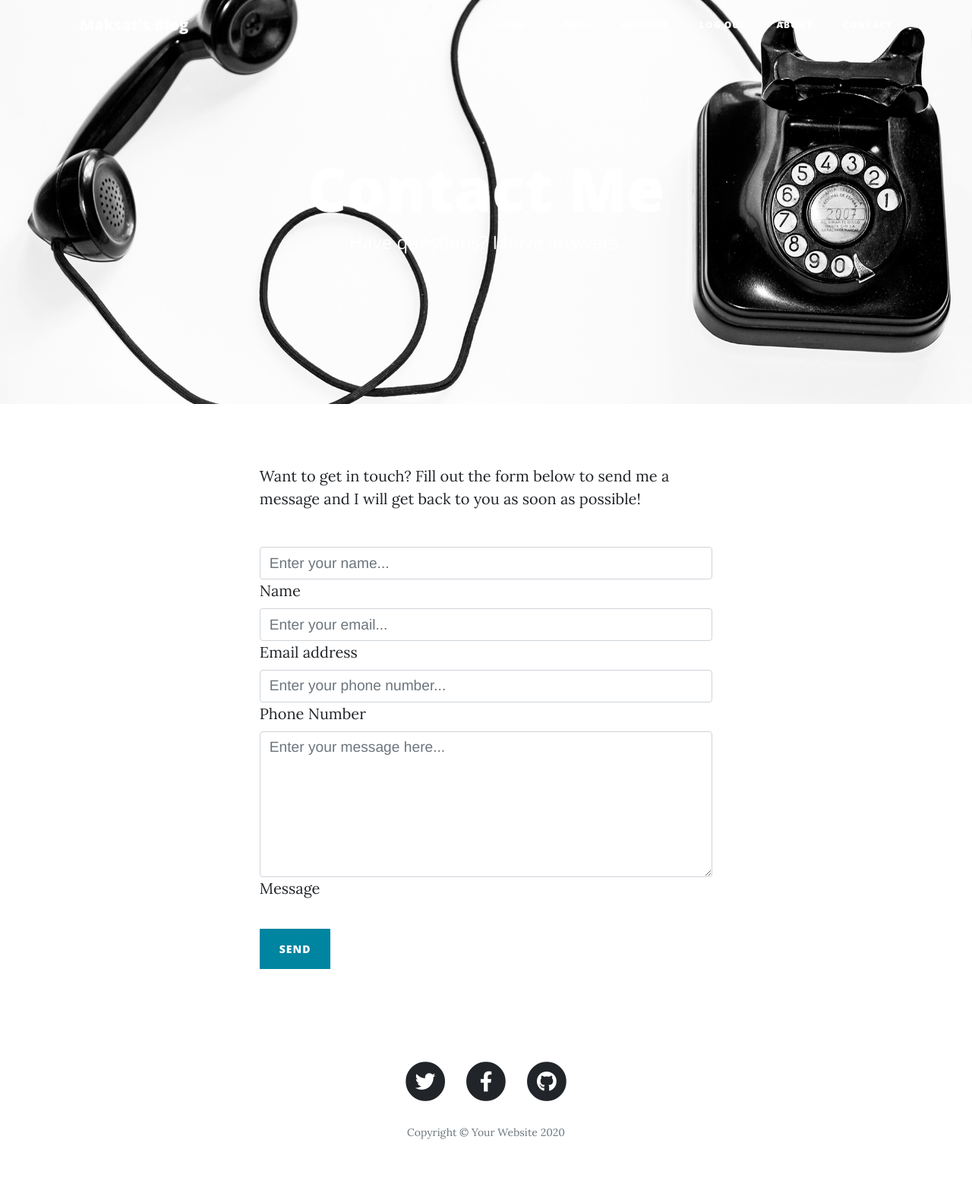
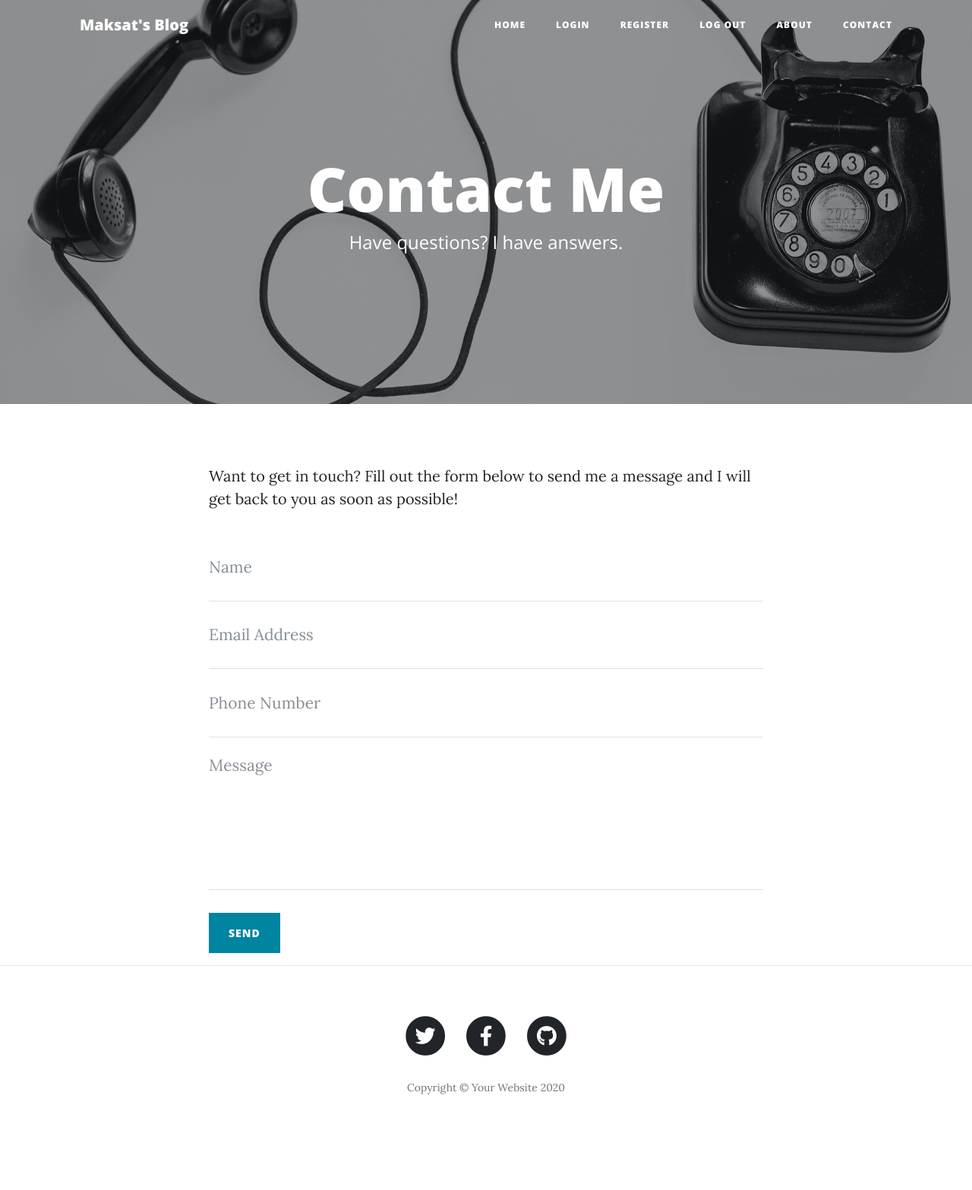
Before and after one commit to Maksat69/Blog_with_users, a Flask app: page /contact in a window 1280 px wide. Shown: the whole page at 76% size. After the commit the page ends 1441 px from the top, so only its background shows below. Run offline with Flask 3, Linux system fonts and the light colour scheme; some libraries are stand-ins or nearby versions.

Commit message:
Contact commit

```diff
--- a/templates/contact.html
+++ b/templates/contact.html
@@ -1,9 +1,11 @@
 {% include "header.html" %}
-        <!-- Page Header-->
-        <header class="masthead" style="background-image: url('static/img/contact-bg.jpg')">
-            <div class="container position-relative px-4 px-lg-5">
-                <div class="row gx-4 gx-lg-5 justify-content-center">
-                    <div class="col-md-10 col-lg-8 col-xl-7">
+
+  <!-- Page Header -->
+  <header class="masthead" style="background-image: url('{{ url_for('static', filename='img/contact-bg.jpg')}}')">
+    <div class="overlay"></div>
+    <div class="container">
+      <div class="row">
+        <div class="col-lg-8 col-md-10 mx-auto">
           <div class="page-heading">
               {% if msg_sent: %}
               <h1>Successfully sent your message</h1>
@@ -16,50 +18,52 @@
       </div>
     </div>
   </header>
-        <!-- Main Content-->
-        <main class="mb-4">
-            <div class="container px-4 px-lg-5">
-                <div class="row gx-4 gx-lg-5 justify-content-center">
-                    <div class="col-md-10 col-lg-8 col-xl-7">
+
+  <!-- Main Content -->
+  <div class="container">
+    <div class="row">
+      <div class="col-lg-8 col-md-10 mx-auto">
         <p>Want to get in touch? Fill out the form below to send me a message and I will get back to you as soon as possible!</p>
-                        <div class="my-5">
-                            <form action="/contact.html" method="post" id="contactForm" data-sb-form-api-token="API_TOKEN">
-                                <div class="form-floating">
-                                    <input name="name" class="form-control" id="name" type="text" placeholder="Enter your name..." data-sb-validations="required" />
-                                    <label for="name">Name</label>
-                                    <div class="invalid-feedback" data-sb-feedback="name:required">A name is required.</div>
-                                </div>
-                                <div class="form-floating">
-                                    <input name="email" class="form-control" id="email" type="email" placeholder="Enter your email..." data-sb-validations="required,email" />
-                                    <label for="email">Email address</label>
-                                    <div class="invalid-feedback" data-sb-feedback="email:required">An email is required.</div>
-                                    <div class="invalid-feedback" data-sb-feedback="email:email">Email is not valid.</div>
-                                </div>
-                                <div class="form-floating">
-                                    <input name="phone" class="form-control" id="phone" type="tel" placeholder="Enter your phone number..." data-sb-validations="required" />
-                                    <label for="phone">Phone Number</label>
-                                    <div class="invalid-feedback" data-sb-feedback="phone:required">A phone number is required.</div>
-                                </div>
-                                <div class="form-floating">
-                                    <textarea name="message" class="form-control" id="message" placeholder="Enter your message here..." style="height: 12rem" data-sb-validations="required"></textarea>
-                                    <label for="message">Message</label>
-                                    <div class="invalid-feedback" data-sb-feedback="message:required">A message is required.</div>
-                                </div>
-                                <br />
-                                <div class="d-none" id="submitSuccessMessage">
-                                    <div class="text-center mb-3">
-                                        <div class="fw-bolder">Form submission successful!</div>
-                                        <br />
+        <!-- Contact Form - Enter your email address on line 19 of the mail/contact_me.php file to make this form work. -->
+        <!-- WARNING: Some web hosts do not allow emails to be sent through forms to common mail hosts like Gmail or Yahoo. It's recommended that you use a private domain email address! -->
+        <!-- To use the contact form, your site must be on a live web host with PHP! The form will not work locally! -->
+        <form name="sentMessage" id="contactForm" novalidate>
+          <div class="control-group">
+            <div class="form-group floating-label-form-group controls">
+              <label>Name</label>
+              <input type="text" class="form-control" placeholder="Name" id="name" required data-validation-required-message="Please enter your name.">
+              <p class="help-block text-danger"></p>
             </div>
           </div>
-                                <div class="d-none" id="submitErrorMessage"><div class="text-center text-danger mb-3">Error sending message!</div></div>
-                                <!-- Submit Button-->
-                                <button class="btn btn-primary text-uppercase" id="submitButton" type="submit">Send</button>
+          <div class="control-group">
+            <div class="form-group floating-label-form-group controls">
+              <label>Email Address</label>
+              <input type="email" class="form-control" placeholder="Email Address" id="email" required data-validation-required-message="Please enter your email address.">
+              <p class="help-block text-danger"></p>
+            </div>
+          </div>
+          <div class="control-group">
+            <div class="form-group col-xs-12 floating-label-form-group controls">
+              <label>Phone Number</label>
+              <input type="tel" class="form-control" placeholder="Phone Number" id="phone" required data-validation-required-message="Please enter your phone number.">
+              <p class="help-block text-danger"></p>
+            </div>
+          </div>
+          <div class="control-group">
+            <div class="form-group floating-label-form-group controls">
+              <label>Message</label>
+              <textarea rows="5" class="form-control" placeholder="Message" id="message" required data-validation-required-message="Please enter a message."></textarea>
+              <p class="help-block text-danger"></p>
+            </div>
+          </div>
+          <br>
+          <div id="success"></div>
+          <button type="submit" class="btn btn-primary" id="sendMessageButton">Send</button>
         </form>
       </div>
     </div>
   </div>
-            </div>
-        </main>
-        <!-- Footer-->
+
+  <hr>
+
   {% include "footer.html" %}
```
Lines whose indentation alone changed are shown as unchanged.
